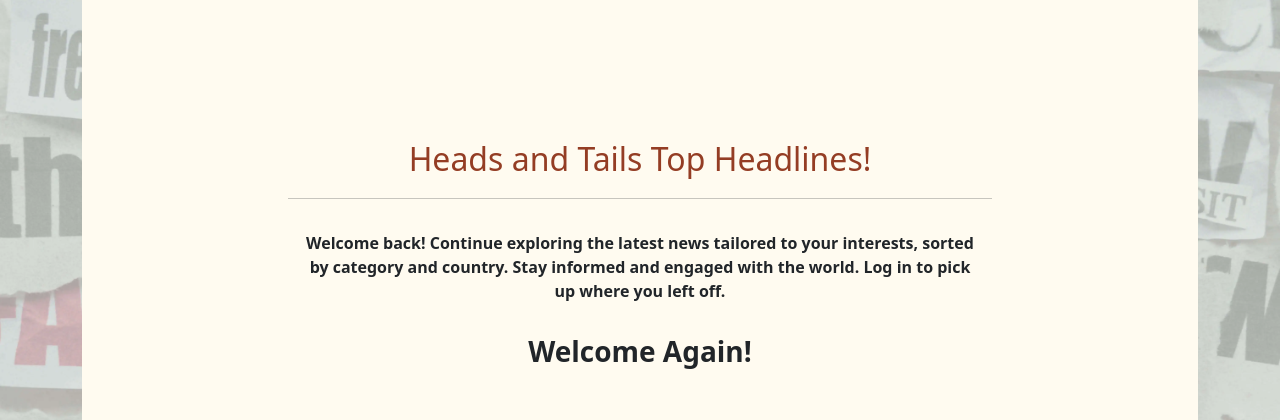
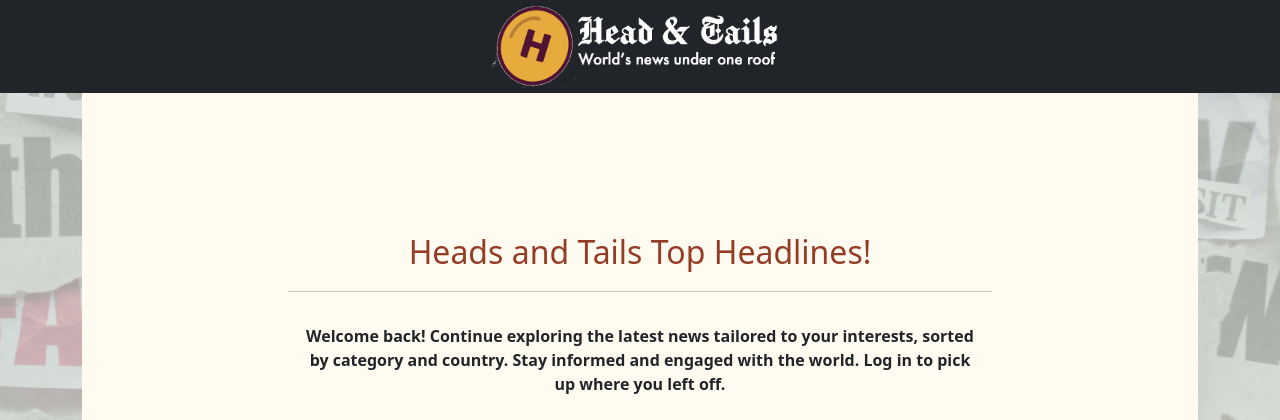
Before and after one commit to Kamal-Kohli/H_n_T, a Django app: page /accounts/login/ in a window 1280 px wide. Shown: the top 420 px of the page. Run offline with Django 4.2, Linux system fonts and the light colour scheme; some libraries are stand-ins or nearby versions.

Commit message:
added logo on the top of the signup and signin

```diff
--- a/templates/base.html
+++ b/templates/base.html
@@ -12,7 +12,6 @@
     <script src="https://kit.fontawesome.com/16606b6431.js" crossorigin="anonymous"></script>
     <script src="https://cdn.jsdelivr.net/npm/@popperjs/core@2.11.8/dist/umd/popper.min.js" integrity="sha384-I7E8VVD/ismYTF4hNIPjVp/Zjvgyol6VFvRkX/vR+Vc4jQkC+hVqc2pM8ODewa9r" crossorigin="anonymous"></script>
     <script src="https://cdn.jsdelivr.net/npm/bootstrap@5.3.3/dist/js/bootstrap.min.js" integrity="sha384-0pUGZvbkm6XF6gxjEnlmuGrJXVbNuzT9qBBavbLwCsOGabYfZo0T0to5eqruptLy" crossorigin="anonymous"></script>
-    <script src="{% static 'js/scripts.js' %}"></script>
 
     <title>H&T Top News</title>
 </head>
@@ -78,6 +77,14 @@
     {% endwith %}
     {% endif %}
 
+    {% if not request.user.is_authenticated %}
+    <!-- Centered Logo -->
+    <div class=" bg-dark text-center">
+        <a href="{% url 'home' %}?category=general">
+            <img src="{% static 'images/logo.webp' %}" alt="Heads and Tails animated logo" width="300px">
+        </a>
+    </div>
+    {% endif %}
 
     <!-- Cards.html -->
     <div class="content container">
```
